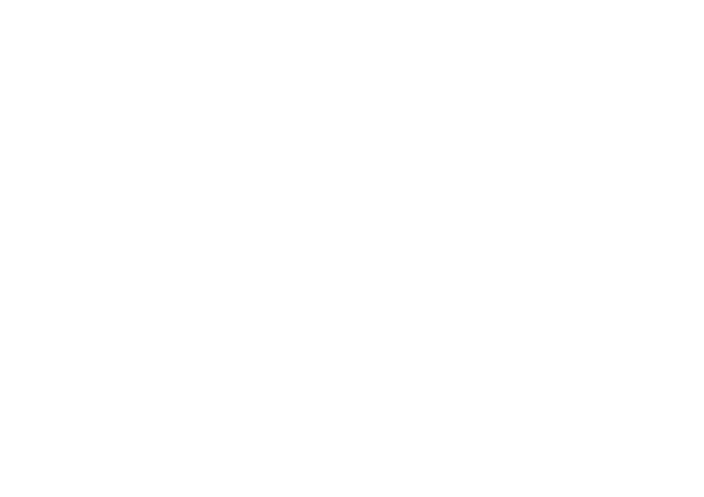
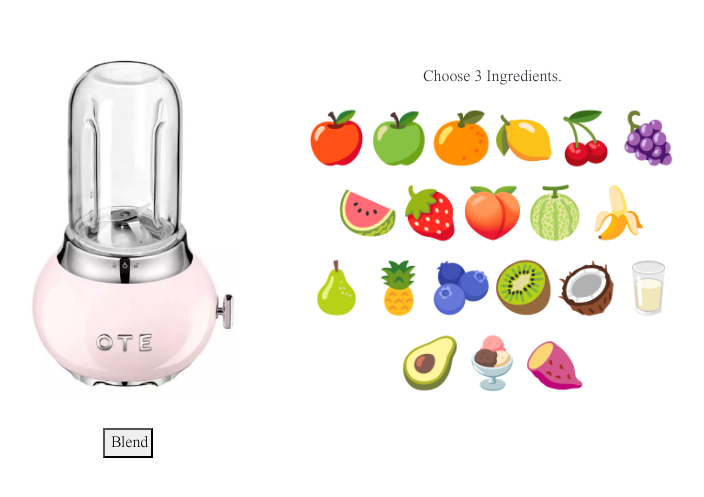
Before and after one commit to ashlxyzhang/ashs_wrld, a React (Vite) app: page /advent/12 in a window 1280 px wide. Before the commit this address had no page. Shown: the part 157-654 px from the top of the page, without its empty margins (288-992 px from the left). Built offline with nearby package versions, Linux system fonts and the light colour scheme.

Commit message:
smoothie & color mixing

```diff
--- a/package.json
+++ b/package.json
@@ -12,12 +12,15 @@
   },
   "dependencies": {
     "bootstrap": "^5.3.1",
+    "chroma-js": "^2.4.2",
+    "color-blend": "^4.0.0",
     "react": "^18.2.0",
     "react-dom": "^18.2.0",
     "react-router-dom": "^6.18.0",
     "typed.js": "^2.1.0"
   },
   "devDependencies": {
+    "@types/chroma-js": "^2.4.3",
     "@types/node": "^20.6.2",
     "@types/react": "^18.2.15",
     "@types/react-dom": "^18.2.7",
--- a/src/App.tsx
+++ b/src/App.tsx
@@ -16,10 +16,21 @@ import Nine from "./components/Advent/Nine";
 import Ten from "./components/Advent/Ten";
 import Eleven from "./components/Advent/Eleven";
 import Three from "./components/Advent/Three";
+import Twelve from "./components/Advent/Twelve";
 
 const App = () => {
   const italyImages = GetItalyImages();
   const italyCaps = GetItalyCaps();
+  const days = [
+    <One />,
+    <Two />,
+    <Three />,
+    <Eight />,
+    <Nine />,
+    <Ten />,
+    <Eleven />,
+    <Twelve />,
+  ];
 
   return (
     <>
@@ -42,6 +53,7 @@ const App = () => {
           <Route path="advent/9" element={<Nine />} />
           <Route path="advent/10" element={<Ten />} />
           <Route path="advent/11" element={<Eleven />} />
+          <Route path="advent/12" element={<Twelve />} />
         </Routes>
       </Router>
       {/* <ItalyGrid images={italyImages} captions={italyCaps} />
--- a/src/components/Advent/Advent.tsx
+++ b/src/components/Advent/Advent.tsx
@@ -75,7 +75,9 @@ const Advent = () => {
               alt="poppy"
             />
           </div>
-          <div className="col">12</div>
+          <div className="col">
+            <Link to="12">12</Link>
+          </div>
           <div className="col">13</div>
           <div className="col">14</div>
           <div className="col">15</div>
--- a/src/components/Advent/Twelve.tsx
+++ b/src/components/Advent/Twelve.tsx
@@ -1,7 +1,99 @@
-import React from "react";
+import { useEffect, useState } from "react";
+import chroma from "chroma-js";
 
 const Twelve = () => {
-  return <div></div>;
+  const ingredients = "🍎🍏🍊🍋🍒🍇🍉🍓🍑🍈🍌🍐🍍🫐🥝🥥🥛🥑🍨🍠";
+  const colors = [
+    "DC2424", // apple
+    "7CBB2D", // green apple
+    "E48532", // orange
+    "FBD438", // lemon
+    "CB2236", // cherry
+    "BE4279", // grape
+    "E2454A", // watermelon
+    "B31D1A", // strawberry
+    "F68244", // peach
+    "E4E4A6", // melon
+    "FCE16A", // banana
+    "CBCF58", // pear
+    "D28930", // pineapple
+    "84BCF8", // blueberry
+    "A5BD40", // kiwi
+    "E4E1D5", // coconut
+    "FCFBF7", // milk
+    "E8E868", // avocado
+    "EED4A0", // ice cream
+    "EED4A0", // yam
+  ];
+  const ingredientArr = [...ingredients];
+  const [ingredientList, setIngredientList] = useState<string[]>([]);
+  const [colorList, setColorList] = useState<string[]>([]);
+  const [showSmoothie, setShowSmoothie] = useState(false);
+
+  const handleClick = (ingredient: string, index: number) => {
+    if (ingredientList.length < 3) {
+      setIngredientList((prev) => [ingredient, ...prev]);
+      setColorList((prev) => [...prev, colors[index]]);
+    }
+  };
+
+  const blend = () => {
+    if (colorList.length === 3) setShowSmoothie(true);
+  };
+
+  return (
+    <>
+      <div className="d-flex vh-100 justify-content-center align-items-center">
+        <div className="d-flex flex-column justify-content-center align-items-center">
+          <img
+            src="/Advent/blender.jpeg"
+            alt="blender"
+            style={{ height: "50vh", padding: 30 }}
+          />
+          <div
+            className="d-flex flex-column"
+            style={{
+              marginTop: "-150px",
+              position: "fixed",
+              fontSize: 40,
+            }}
+          >
+            {ingredientList.map((ingredient, index) => (
+              <span key={index}>{ingredient}</span>
+            ))}
+          </div>
+          <button
+            onClick={blend}
+            data-toggle="modal"
+            data-target="exampleModalCenter"
+            style={{ width: 50 }}
+          >
+            Blend
+          </button>
+        </div>
+        <div className="d-flex flex-column justify-content-center align-items-center">
+          <span>Choose 3 Ingredients.</span>
+          <div
+            className="d-flex flex-wrap justify-content-center align-items-center p-3"
+            style={{ width: "35vw" }}
+          >
+            {ingredientArr.map((ingredient, index) => (
+              <>
+                <span
+                  key={index}
+                  onClick={() => handleClick(ingredient, index)}
+                  style={{ cursor: "pointer", fontSize: 50 }}
+                >
+                  {ingredient}
+                </span>
+                {ingredient === "🍌" && <div className="w-100"></div>}
+              </>
+            ))}
+          </div>
+        </div>
+      </div>
+    </>
+  );
 };
 
 export default Twelve;
```
Also changed, not shown: public/Advent/blender.jpeg (added), 1 other file (tests, documents, lock files or other folders).
